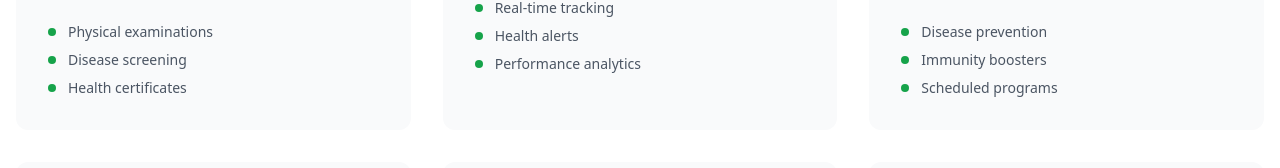
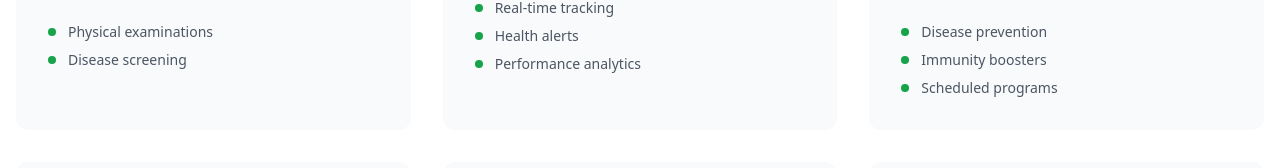
Before and after one commit to baudoinvic/cowlytics, a React (Vite) app: page /services in a window 1280 px wide. Shown: the part 558-726 px from the top of the page. Built offline with nearby package versions, Linux system fonts and the light colour scheme.

Commit message:
deleted the uncessary files

```diff
--- a/src/Component/Services.jsx
+++ b/src/Component/Services.jsx
@@ -19,7 +19,6 @@ const Services = () => {
       features: [
         "Physical examinations",
         "Disease screening",
-        "Health certificates",
       ],
     },
     {
```
